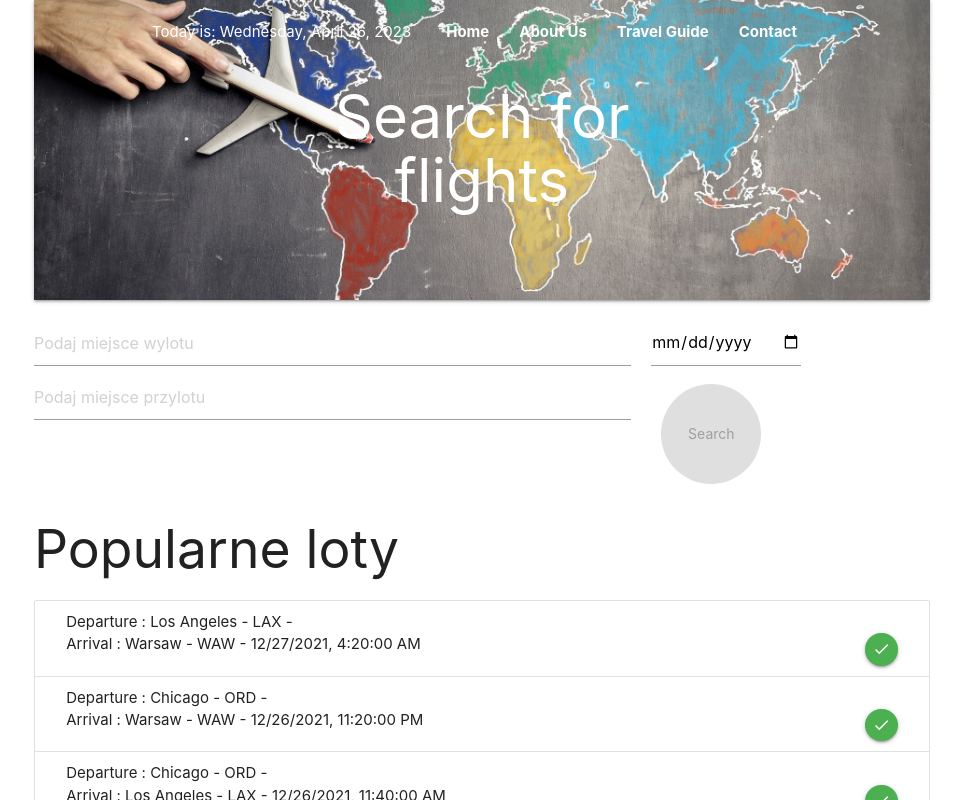
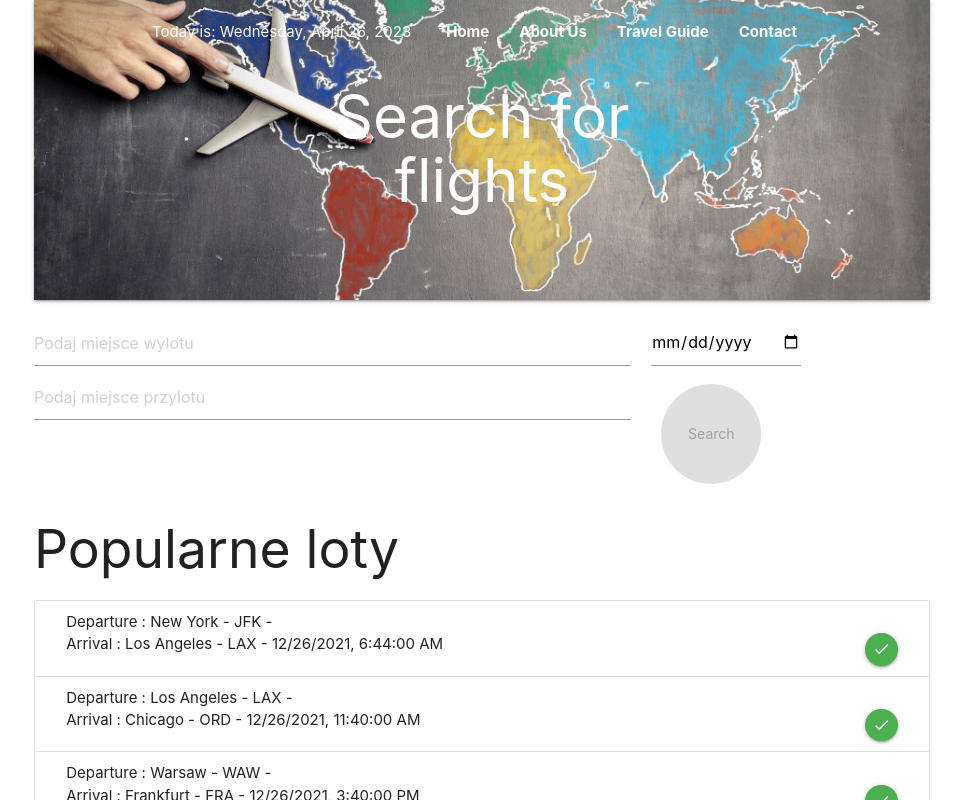
Before and after one commit to NataliaJeszke/flights-angular, an Angular app: page /popular in a window 1280 px wide. Shown: the top 800 px of the page, without its empty margins (158-1121 px from the left). Built offline with nearby package versions, Linux system fonts and the light colour scheme; data requests are answered from the project's data file.

Commit message:
static list for popular flights

```diff
--- a/src/app/popular/popular.component.html
+++ b/src/app/popular/popular.component.html
@@ -1,7 +1,7 @@
 <section>
     <h2>Popularne loty</h2>
     <ul class="collection">
-      <li class="collection-item row" *ngFor="let flight of randomFlights">
+      <li class="collection-item row" *ngFor="let flight of popularFlights">
         <span class="col s10"
           >Departure : {{ flight.departureCity }} -
           {{ flight.departureAirport }} -
--- a/src/app/popular/popular.component.ts
+++ b/src/app/popular/popular.component.ts
@@ -1,39 +1,38 @@
 import { Component } from '@angular/core';
-import { FlightData, FlightDataInterface } from '../models/FlightDataInterface';
+import { FlightData } from '../models/FlightDataInterface';
 import { HttpFlightsService } from '../services/http-flights.service';
 
 @Component({
   selector: 'app-popular',
   templateUrl: './popular.component.html',
-  styleUrls: ['./popular.component.css']
+  styleUrls: ['./popular.component.css'],
 })
 export class PopularComponent {
+  constructor(private http: HttpFlightsService) {}
 
-  constructor (private http: HttpFlightsService) {}
+  flights: FlightData[] = [];
 
   ngOnInit(): void {
-    this.get()};
+    this.get();
+  }
 
-  flights:FlightData[] = [];
-
-  get(){
-    this.http.getFlights().subscribe(response => {
+  get() {
+    this.http.getFlights().subscribe((response) => {
       this.flights = response;
       console.log(this.flights);
     });
-}
+  }
 
-get randomFlights() {
-  const sortedFlights = this.flights.sort(() => 0.5 - Math.random());
-  return sortedFlights.slice(0, 5);
-}
+  get popularFlights() {
+    const popularFlights = this.flights;
+    return popularFlights.slice(0, 5);
+  }
 
-formatArrivalDate(flight: FlightData): string {
-  return new Date(flight.arrival * 1000).toLocaleString();
-}
+  formatArrivalDate(flight: FlightData): string {
+    return new Date(flight.arrival * 1000).toLocaleString();
+  }
 
   choseFlight() {
     console.log('Chose flight');
   }
-
 }
```
